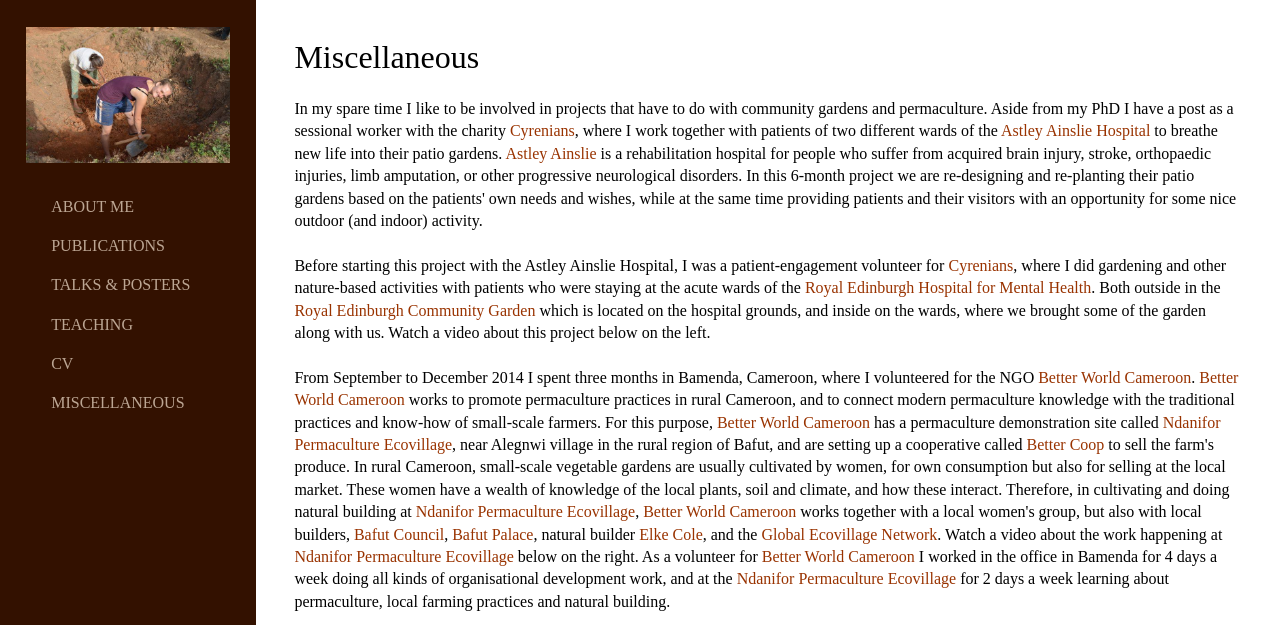
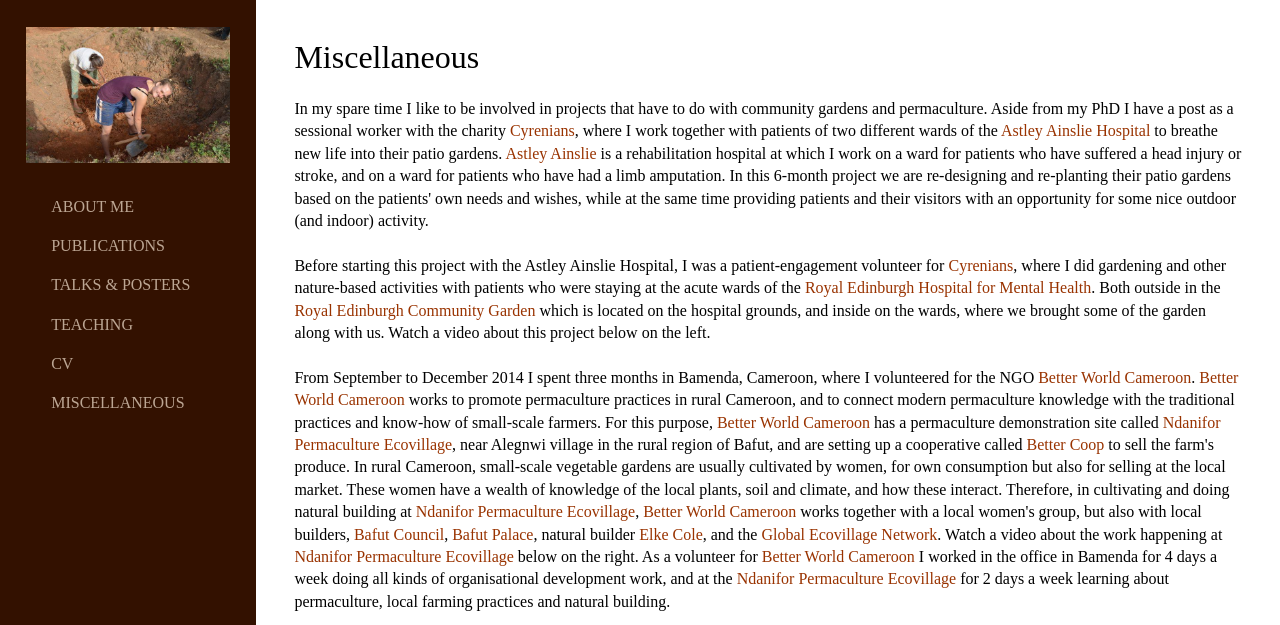
Before and after one commit to marieke-woensdregt/marieke-woensdregt.github.io, a Jekyll site: the page built from misc/index.html, in a window 1280 px wide and 900 px high, cut to the strip 0-625 px from the top of the window. Built offline with Jekyll 4.4.1, drawn with Linux system fonts in a browser that asks for light colours.

Commit message:
Update index.html

```diff
--- a/misc/index.html
+++ b/misc/index.html
@@ -11,8 +11,8 @@
 		<a href="http://www.nhslothian.scot.nhs.uk/GoingToHospital/Locations/AstleyAinslieHospital/Pages/default.aspx">Astley Ainslie Hospital</a>
 		to breathe new life into their patio gardens.
 		<a href="http://www.nhslothian.scot.nhs.uk/GoingToHospital/Locations/AstleyAinslieHospital/Pages/default.aspx">Astley Ainslie</a>
-		is a rehabilitation hospital for people who suffer from
-		acquired brain injury, stroke, orthopaedic injuries, limb amputation, or other progressive neurological disorders.
+		is a rehabilitation hospital at which I work on a ward for patients who have suffered a head injury or stroke,
+		and on a ward for patients who have had a limb amputation.
 		In this 6-month project we are re-designing and re-planting their patio gardens based on the patients' own needs and
 		wishes, while at the same time providing patients and their visitors with an opportunity for some nice outdoor
 		(and indoor) activity.
```
